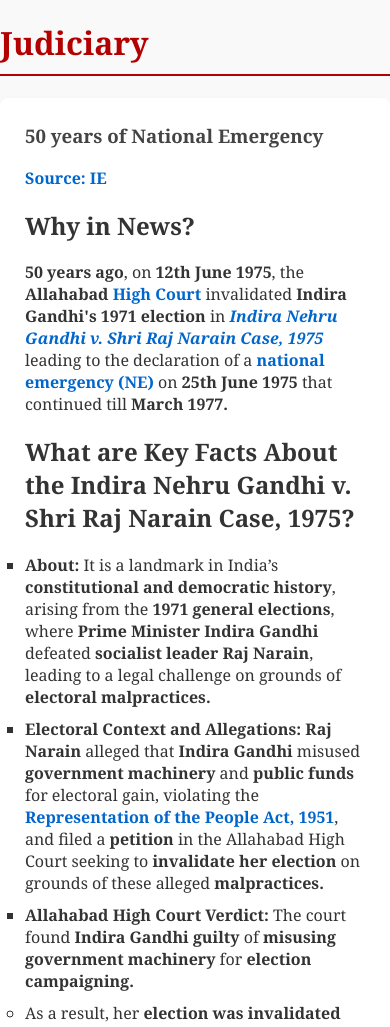
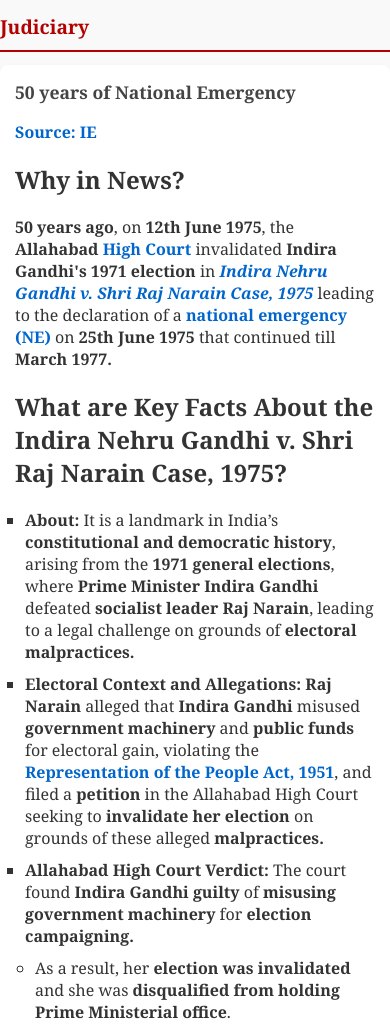
Before and after one commit to uditvarma21/news-scraper, a plain HTML site: page docs/tags/Judiciary.html in a window 390 px wide. Shown: the top 1027 px of the page. Drawn offline with Linux system fonts and the light colour scheme; files that its build step writes are made by us from their sources.

Commit message:
📱 Add media queries for responsive layout

```diff
--- a/docs/static/base.css
+++ b/docs/static/base.css
@@ -56,3 +56,41 @@ footer {
   font-size: 0.9em;
   color: #777;
 }
+
+/* ✅ Responsive Design */
+@media (max-width: 768px) {
+  .container {
+    margin: 20px 10px;
+    padding: 0 10px;
+  }
+
+  h1 {
+    font-size: 1.5em;
+  }
+
+  .article {
+    padding: 15px;
+  }
+
+  .article h3 {
+    font-size: 1.2em;
+  }
+
+  ul {
+    padding-left: 10px;
+  }
+}
+
+@media (max-width: 480px) {
+  body {
+    font-size: 16px;
+  }
+
+  h1 {
+    font-size: 1.2em;
+  }
+
+  .article h3 {
+    font-size: 1.1em;
+  }
+}
```
